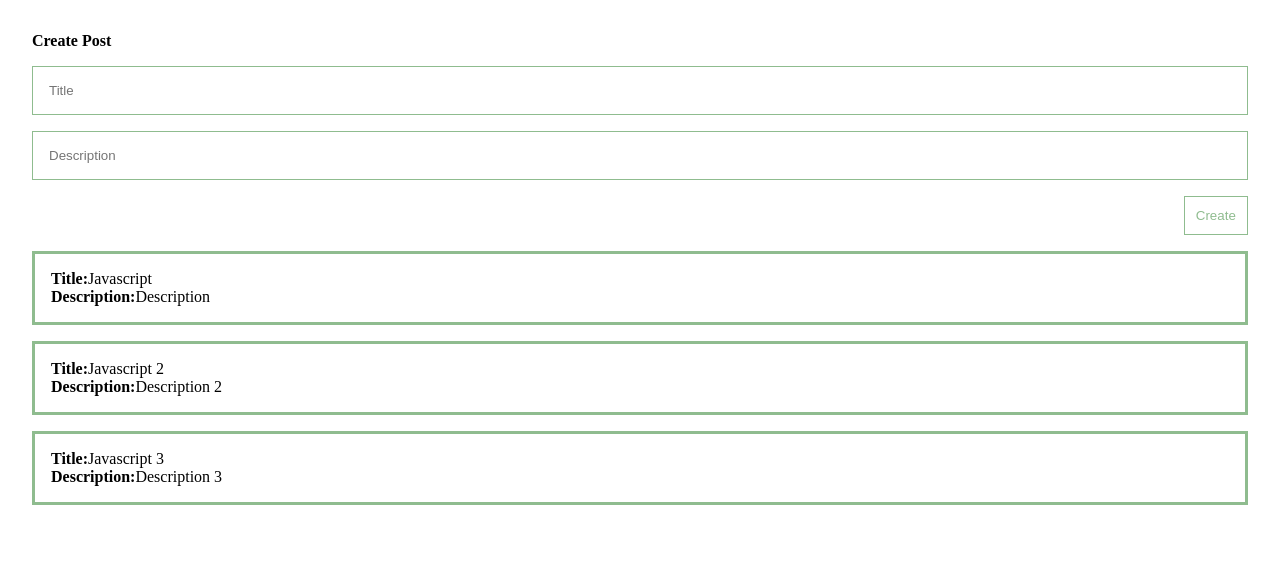
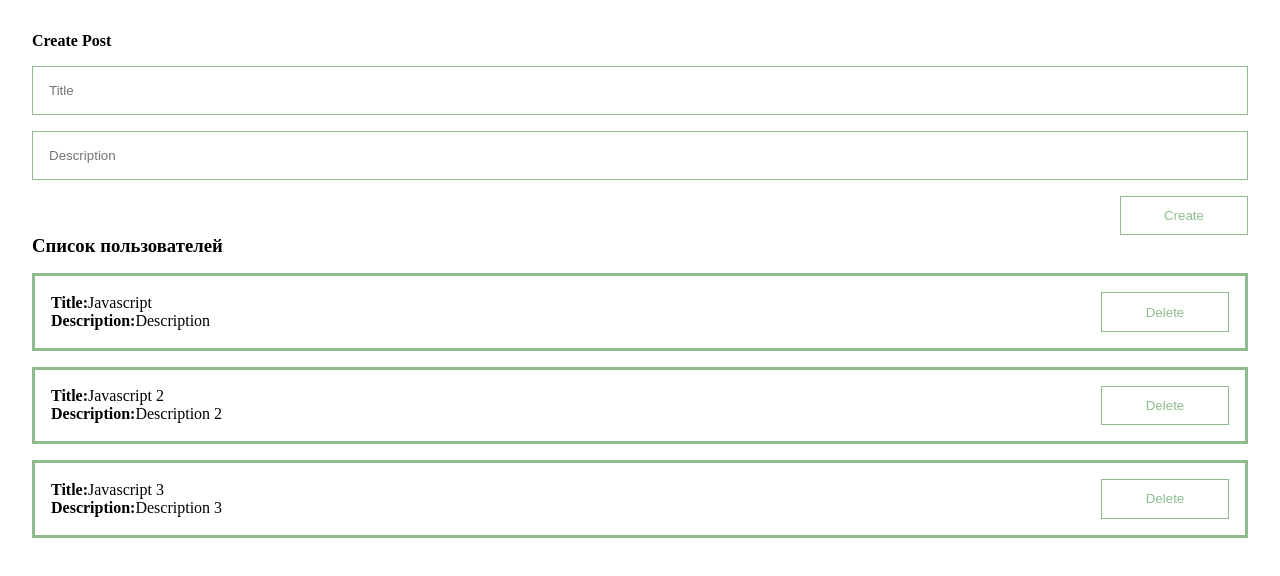
Before and after one commit to 18AN/vuepractice, a Vue app: page / in a window 1280 px wide. Shown: the top 576 px of the page. Built offline with nearby package versions, Linux system fonts and the light colour scheme.

Commit message:
add PostItem component delete button and UI folder with reusable MyButton and MyInput components

```diff
--- a/src/App.vue
+++ b/src/App.vue
@@ -1,7 +1,10 @@
 <template>
   <div class="app">
     <post-form @create="createPost"/>
-    <post-list :posts="posts"/>
+    <post-list
+        :posts="posts"
+        @deletePost="deletePost"
+    />
   </div>
 </template>
 
@@ -25,6 +28,10 @@ export default {
         createPost(post){
             this.posts.push(post)
         },
+
+        deletePost(post){
+            this.posts = this.posts.filter(item => item.id !== post.id)
+        }
     }
 }
 </script>
--- /dev/null
+++ b/src/UI/MyButton.vue
@@ -0,0 +1,21 @@
+<template>
+  <button class="button">
+    <slot></slot>
+  </button>
+</template>
+
+<script>
+export default {
+
+}
+</script>
+
+<style scoped>
+    .button{
+        min-width: 8rem;
+        padding: 0.7rem;
+        background: none;
+        color: darkseagreen;
+        border: 0.1rem solid darkseagreen;
+    }
+</style>
--- /dev/null
+++ b/src/UI/MyInput.vue
@@ -0,0 +1,31 @@
+<template>
+  <input
+    class="input"
+    type="text"
+    :value="modelValue"
+    @input="updateInput"
+    >
+</template>
+
+<script>
+export default {
+  props: {
+    modelValue: [ String, Number ]
+  },
+
+  methods: {
+    updateInput(event) {
+      this.$emit('update:modelValue', event.target.value)
+    }
+  }
+}
+</script>
+
+<style>
+    .input{
+        width: 100%;
+        border: 0.1rem solid darkseagreen;
+        padding: 1rem;
+        margin-top: 1rem;
+    }
+</style>
--- a/src/components/PostForm.vue
+++ b/src/components/PostForm.vue
@@ -1,28 +1,29 @@
 <template>
     <form  @submit.prevent>
         <h4>Create Post</h4>
-        <input
+        <my-input
             v-model="post.title"
-            class="input"
-            type="text"
             name="title"
             placeholder="Title">
-        <input
+        </my-input>
+        <my-input
             v-model="post.body"
-            class="input"
-            type="text"
             name="description"
             placeholder="Description">
-        <button
-            class="button"
+        </my-input>
+        <my-button
+            class="form__button"
             @click="createPost">
             Create
-        </button>
+        </my-button>
     </form>
 </template>
 
 <script>
+import MyButton from '@/UI/MyButton.vue'
+import MyInput from '@/UI/MyInput.vue'
 export default {
+  components: { MyButton, MyInput },
     data(){
         return {
             post: {
@@ -50,19 +51,9 @@ export default {
         flex-direction: column;
     }
 
-    .input{
-        width: 100%;
-        border: 0.1rem solid darkseagreen;
-        padding: 1rem;
+    .form__button{
         margin-top: 1rem;
+        align-self: flex-end;
     }
 
-    .button{
-        align-self: flex-end;
-        margin-top: 1rem;
-        padding: 0.7rem;
-        background: none;
-        color: darkseagreen;
-        border: 0.1rem solid darkseagreen;
-    }
 </style>
--- /dev/null
+++ b/src/components/PostItem.vue
@@ -0,0 +1,40 @@
+<template>
+    <div class="post">
+        <div>
+            <div><strong>Title:</strong>{{post.title}}</div>
+            <div><strong>Description:</strong>{{post.body}}</div>
+        </div>
+        <div class="buttons">
+            <my-button
+                @click="$emit('deletePost', post)"
+            >
+                Delete
+            </my-button>
+        </div>
+    </div>
+
+</template>
+
+<script>
+import MyButton from '@/UI/MyButton.vue'
+export default {
+    components: { MyButton },
+    props: {
+        post: {
+            type: Object,
+            required: true,
+        }
+    },
+}
+</script>
+
+<style scoped>
+    .post{
+        padding: 1rem;
+        border: 0.2rem solid darkseagreen;
+        margin-top: 1rem;
+        display: flex;
+        align-items: center;
+        justify-content: space-between;
+    }
+</style>
--- a/src/components/PostList.vue
+++ b/src/components/PostList.vue
@@ -1,12 +1,19 @@
 <template>
-    <div class="post" v-for="post in posts">
-        <div><strong>Title:</strong>{{post.title}}</div>
-        <div><strong>Description:</strong>{{post.body}}</div>
+    <div>
+        <h3>Список пользователей</h3>
+        <post-item
+            v-for="post in posts"
+            :post="post"
+            :key="post.id"
+            @deletePost="$emit('deletePost', post)"
+        />
     </div>
 </template>
 
 <script>
+import PostItem from './PostItem.vue'
 export default {
+  components: { PostItem },
     props: {
         posts: {
             type: Array,
@@ -18,9 +25,5 @@ export default {
 </script>
 
 <style scoped>
-    .post{
-        padding: 1rem;
-        border: 0.2rem solid darkseagreen;
-        margin-top: 1rem;
-    }
+
 </style>
```
